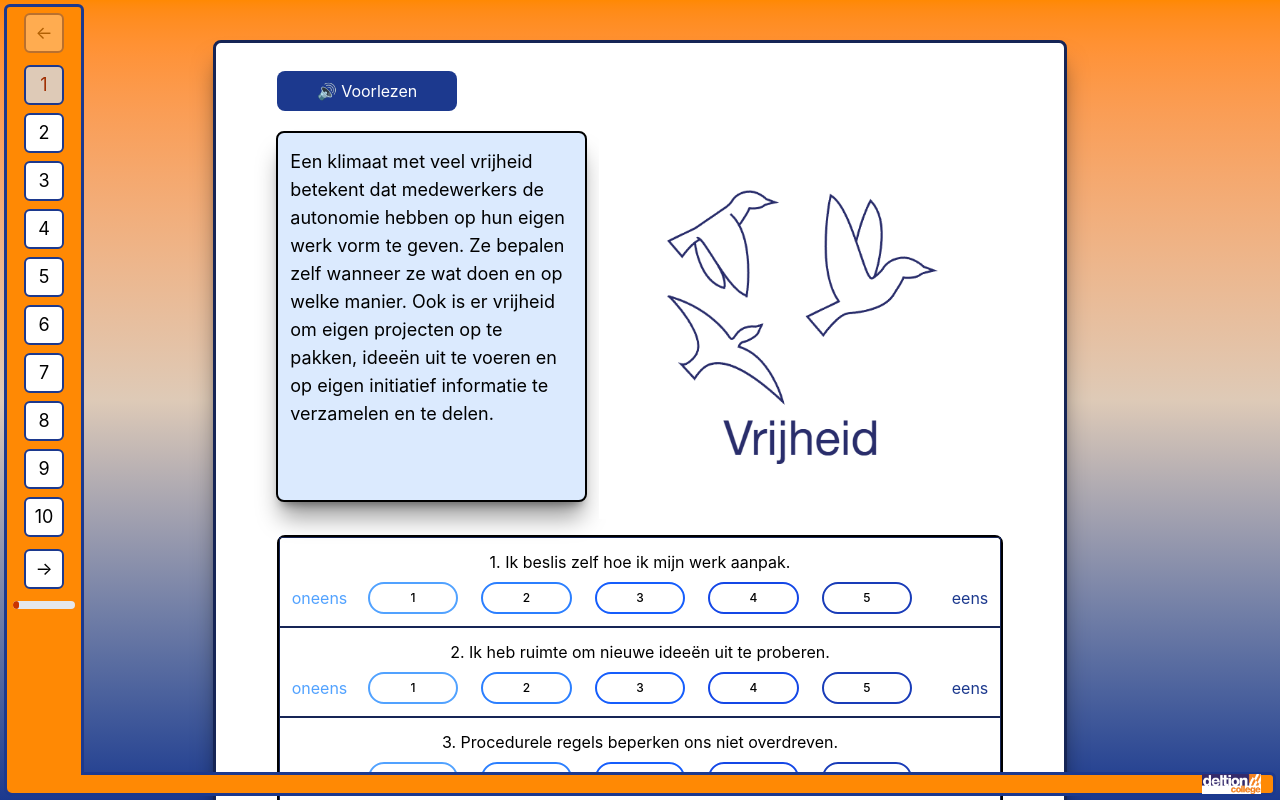
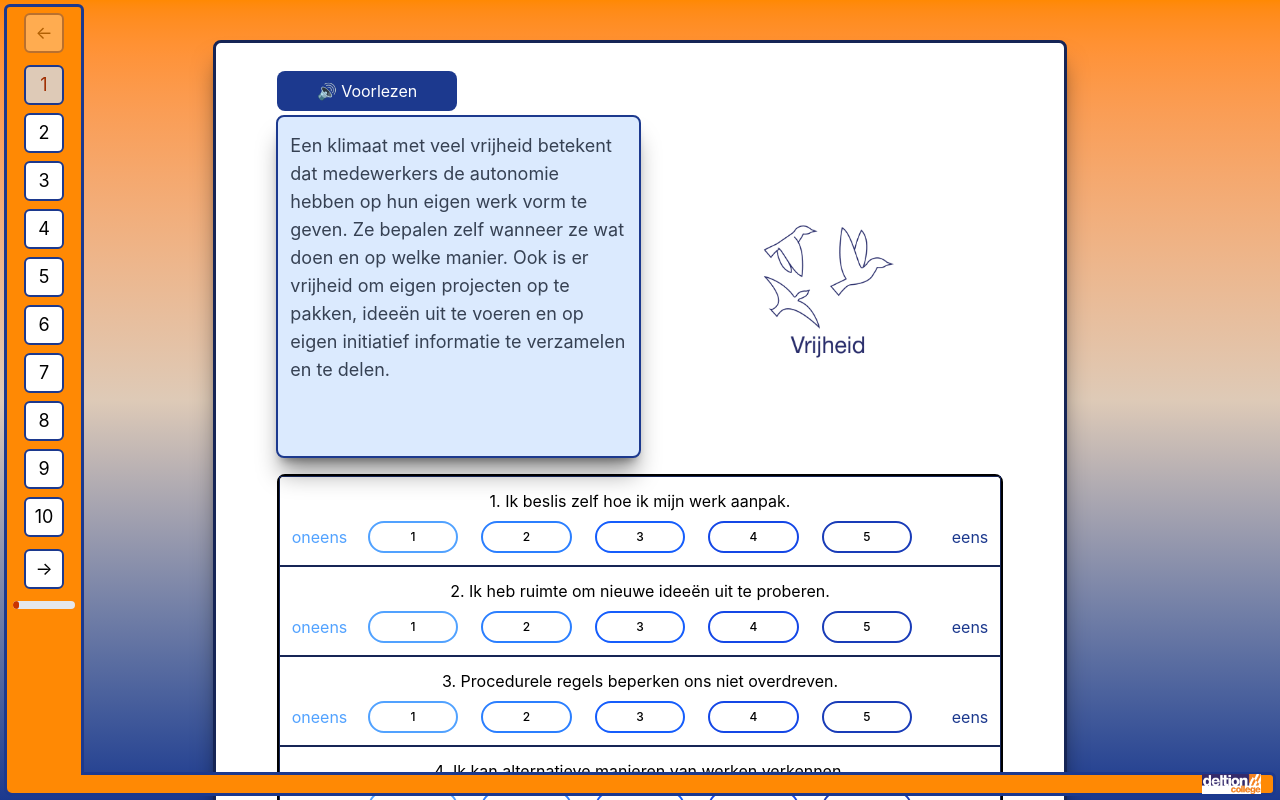
Before and after one commit to meijerjeremy02-hub/Innovatief-Klimaat, a React (Vite) app: page /vragenlijst in a window 1280 px wide. Built offline with nearby package versions, Linux system fonts and the light colour scheme; what @react-pdf/renderer would draw is missing.

Commit message:
last horizontal fix august 12th

```diff
--- a/src/pages/Vragenlijst.tsx
+++ b/src/pages/Vragenlijst.tsx
@@ -59,32 +59,37 @@ export default function Vragenlijst() {
   }
 
   return (
-      <div>
-        <div className="mt-[3%] ml-17 mr-[1%] mb-8 md:p-5 md:mx-auto md:mb-10 md:mt-10 md:w-2/3 bg-white border-3 border-blue-950 rounded-lg shadow-xl/50">
-          <div className="p-1 text-center">
-          </div>
-          <div className="md:px-[5%] px-[4%]">
+    <div id="top" className="min-h-dvh w-full overflow-x-hidden">
+      <div className="mt-[3%] px-4 mb-8 md:p-5 md:mx-auto md:mb-10 md:mt-10 md:w-2/3 md:px-5 bg-white border-3 border-blue-950 rounded-lg shadow-xl/50">
+        <div className="p-1 text-center"></div>
 
+        <div className="md:px-[5%] px-[2%]">
           <button
             onClick={() => spreekTekst(uitleg[huidig])}
             className="flex bg-blue-900 text-white px-10 py-2 rounded-lg hover:bg-blue-800 cursor-pointer mb-1"
           >
             🔊 Voorlezen
           </button>
-
-</div>
-          <div className="flex flex-col-reverse md:flex-row my-auto md:mx-10 max-w-[90%] mx-auto items-center gap-3">
-            <div className="bg-blue-100 border-2 border-grey-500 shadow-xl/40 w-full h-full pt-[2%] pb-[10%] rounded-lg p-3 mb-4">
-              <p className="md:text-lg text-sm md:text-left text-center text-grey-700">{uitleg[huidig]}</p>
-            </div>
-            <img src={cirkels[huidig]} alt="Cirkel" className="md:w-5/9 w-full mx-auto mb-4 object-contain" />
         </div>
 
-          <div className="md:px-[5%] px-[4%]">
+        <div className="flex flex-col-reverse md:flex-row my-auto md:mx-10 max-w-[90%] mx-auto items-center gap-3">
+          <div className="bg-blue-100 border-2 border-blue-900 shadow-xl/40 w-full h-full pt-[2%] pb-[10%] rounded-lg p-3 mb-4">
+            <p className="md:text-lg text-sm md:text-left text-center text-gray-700">{uitleg[huidig]}</p>
+          </div>
+          <div className="w-full flex items-center justify-center bg-white p-4 md:bg-transparent md:p-0 mb-4">
+            <img
+              src={cirkels[huidig]}
+              alt="Cirkel"
+              className="md:w-5/9 w-3/4 mx-auto object-contain"
+            />
+          </div>
+        </div>
+
+        <div className="md:px-[5%] px-[2%]">
           <HuidigeVraag />
         </div>
 
-          <div className="px-10 mt-6">
+        <div className="px-4 md:px-10 mt-6">
           <div className="flex mx-auto mb-10 gap-5 justify-center">
             <button
               onClick={() => {
@@ -111,7 +116,6 @@ export default function Vragenlijst() {
             </button>
           </div>
         </div>
-
       </div>
     </div>
   )
```
Lines whose indentation alone changed are shown as unchanged.
